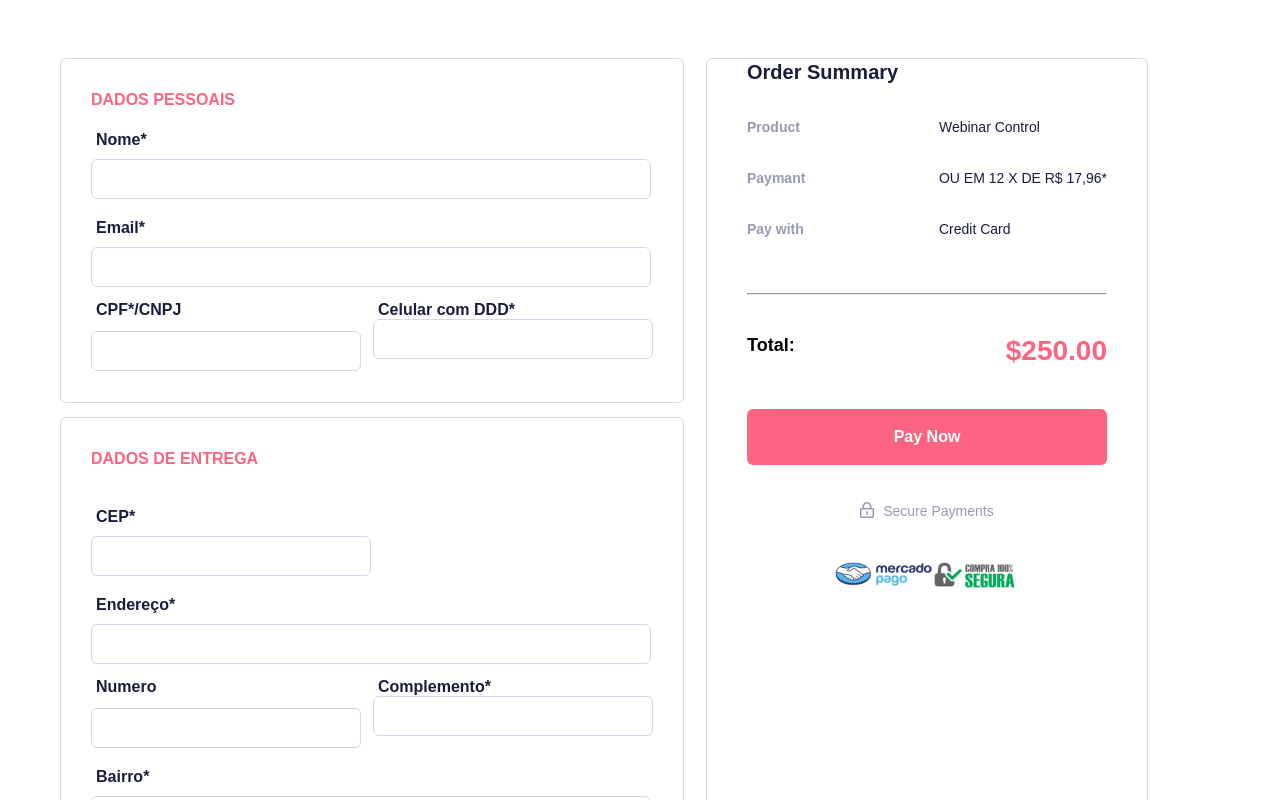
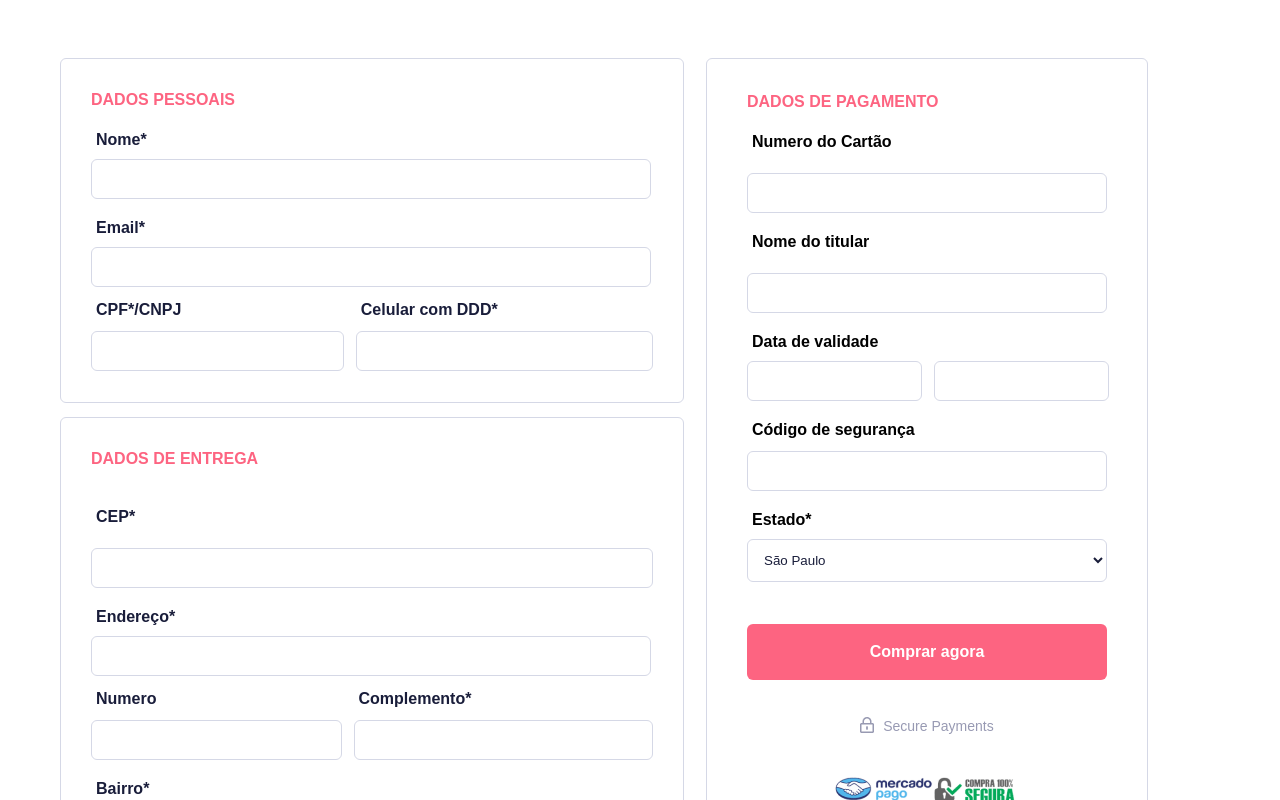
Before and after one commit to Seveshy/checkout, a Vue app: page / in a window 1280 px wide. Shown: the top 800 px of the page. Built offline with nearby package versions, Linux system fonts and the light colour scheme.

Commit message:
Adjuste page paymant

```diff
--- a/src/components/CreditCheckout.vue
+++ b/src/components/CreditCheckout.vue
@@ -18,7 +18,7 @@
     <div class="ck-container_cel">
         <article>
             <label class="ck-validate_txt">CPF*/CNPJ</label>
-            <input class="ck-cpf" type="number" required>
+            <input class="ck-input_paymant" type="number" required>
         </article>
 
         <article class="ck-wrapper_phone">
@@ -47,12 +47,12 @@
     <div class="ck-container_cel">
         <article>
             <label class="ck-validate_txt">Numero</label>
-            <input class="ck-cpf" type="number" required>
+            <input class="ck-input_paymant" type="number" required>
         </article>
 
         <article class="ck-wrapper_phone">
             <label class="ck-cod_txt">Complemento*</label>
-            <input class="ck-cel_ddd" type="text" required>
+            <input class="ck-input_complement" type="text" required>
         </article>
 
     </div>
@@ -63,7 +63,7 @@
     <div class="ck-container_cel">
         <article class="ck-wrapper_city">
             <label class="ck-validate_txt">Cidade</label>
-            <input class="ck-cpf" type="number" required>
+            <input class="ck-input_paymant" type="number" required>
         </article>
 
         <article class="ck-wrapper_state">
@@ -81,33 +81,40 @@
 
     <div class="container-payCard">
 
-  <div class="main">
-    <span class="ck-order"> Order Summary </span>
+  <div class="ck-main_card">
+    <span class="ck-title"> DADOS DE PAGAMENTO </span>
 
-    <div class="ck-card">
+    <label> Numero do Cartão </label>
+    <input class="ck-input_paymant" type="number" required>
 
-    <article class="ck-card-info">
-        <span> Product </span>
-        <span> Paymant </span>
-        <span> Pay with </span>
-    </article>
+    <label> Nome do titular </label>
+    <input class="ck-input_paymant" type="text" required>
 
-    <article class="ck-card_price">
-      <span> Webinar Control </span>
-      <span> OU EM 12 X DE R$ 17,96* </span>
-      <span> Credit Card </span>
-    </article>
 
-  </div>
+    <label> Data de validade </label>
 
-    <hr class="ck-hr" />
+   <div class="ck-validate_card">
+        <input class="ck-validate" type="number" required>
 
-      <article class="ck-overall">
-        <span class="ck-overall_txt"> Total: </span>
-        <span class="ck-price_txt"> $250.00 </span>
-      </article>
+        <input class="ck-validate" type="number" required>
+   </div>
 
-  <button class="ck-btn">Pay Now</button>
+
+    <div class="ck-wrapper_code">
+        <label>Código de segurança</label>
+        <input class="ck-input_paymant" type="number" required>
+    </div>
+
+
+    <label class="ck-cod_txt">Estado*</label>
+    <select class="ck-input_state">
+        <option value="price-tree">São Paulo</option>
+        <option value="price-two">Rio de Janeiro</option>
+        <option value="price-one">Minas Gerais</option>
+    </select>
+
+
+  <button class="ck-btn">Comprar agora</button>
   <div class="ck-footer">
 
       <a href="#">
@@ -126,6 +133,21 @@
 
 </template>
 <style>
+
+    .ck-main_card {
+        display: flex;
+        flex-direction: column;
+        width: 360px;
+        margin: 0 auto;
+    }
+
+    .ck-wrapper_code {
+        margin-top: 20px;
+    }
+
+    .ck-validate_card {
+        display: flex;
+    }
 
     .container-payCard {
         width: 440px;
@@ -224,17 +246,7 @@
     }
 
     .ck-cel_ddd {
-        width: 280px;
-        height: 40px;
-        padding: 12px;
-        border: 1px solid #D5D8E6;
-        box-sizing: border-box;
-        border-radius: 6px;
-        outline: none;
-    }
-
-    .ck-cpf {
-        width: 270px;
+        width: 100%;
         height: 40px;
         padding: 12px;
         border: 1px solid #D5D8E6;
@@ -244,8 +256,42 @@
         margin-top: 12px;
     }
 
+    .ck-input_complement {
+        width: 100%;
+        height: 40px;
+        padding: 12px;
+        border: 1px solid #D5D8E6;
+        box-sizing: border-box;
+        border-radius: 6px;
+        outline: none;
+        margin-top: 12px;
+    }
+
+    .ck-input_paymant {
+        width: 100%;
+        height: 40px;
+        padding: 12px;
+        border: 1px solid #D5D8E6;
+        box-sizing: border-box;
+        border-radius: 6px;
+        outline: none;
+        margin-top: 12px;
+    }
+
+    .ck-validate {
+        width: 175px;
+        margin: 0 12px 0 0;
+        height: 40px;
+        padding: 12px;
+        border: 1px solid #D5D8E6;
+        box-sizing: border-box;
+        border-radius: 6px;
+        outline: none;
+
+    }
+
     .ck-input_state {
-        width: 270px;
+        width: 100%;
     }
 
     .ck-flex {
```
